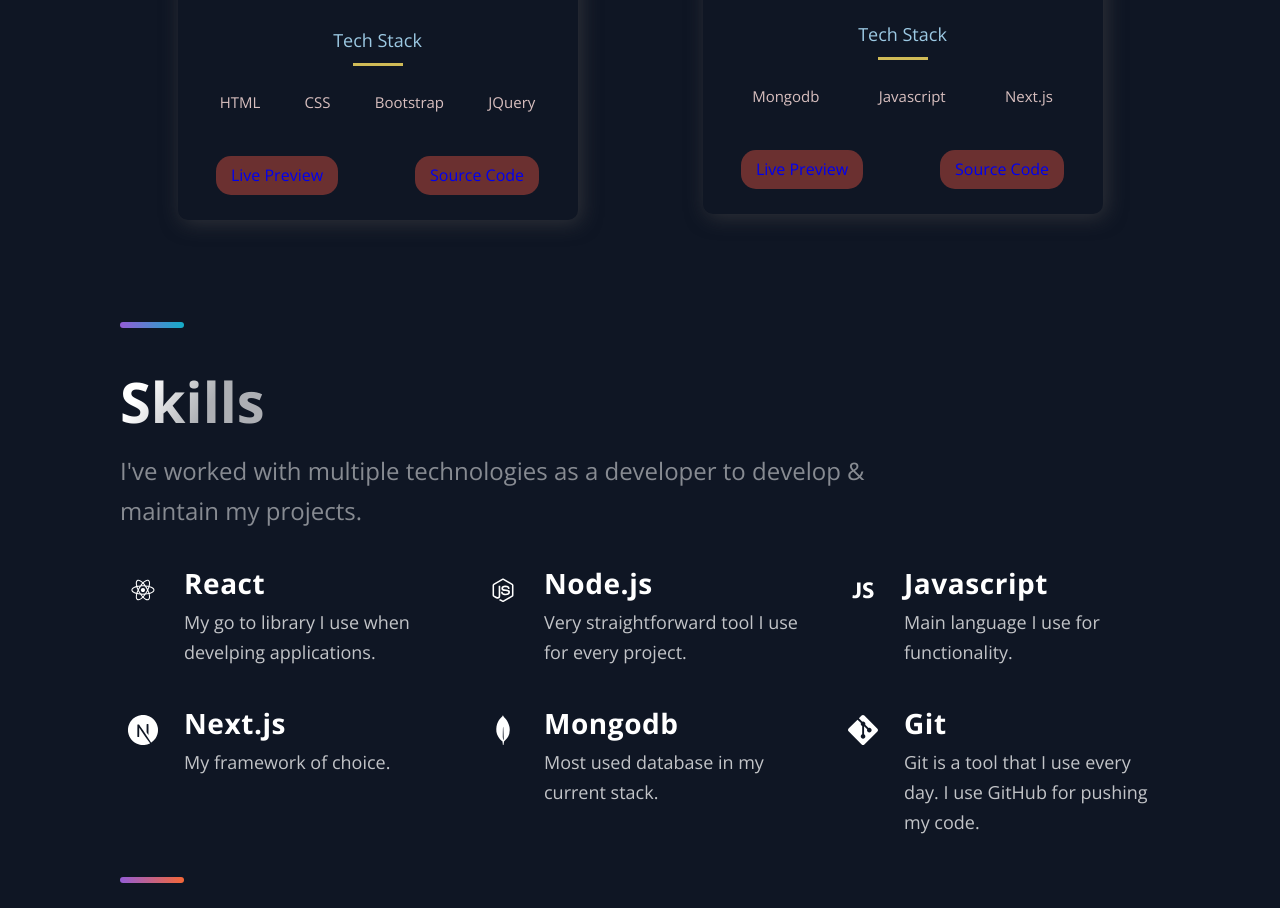
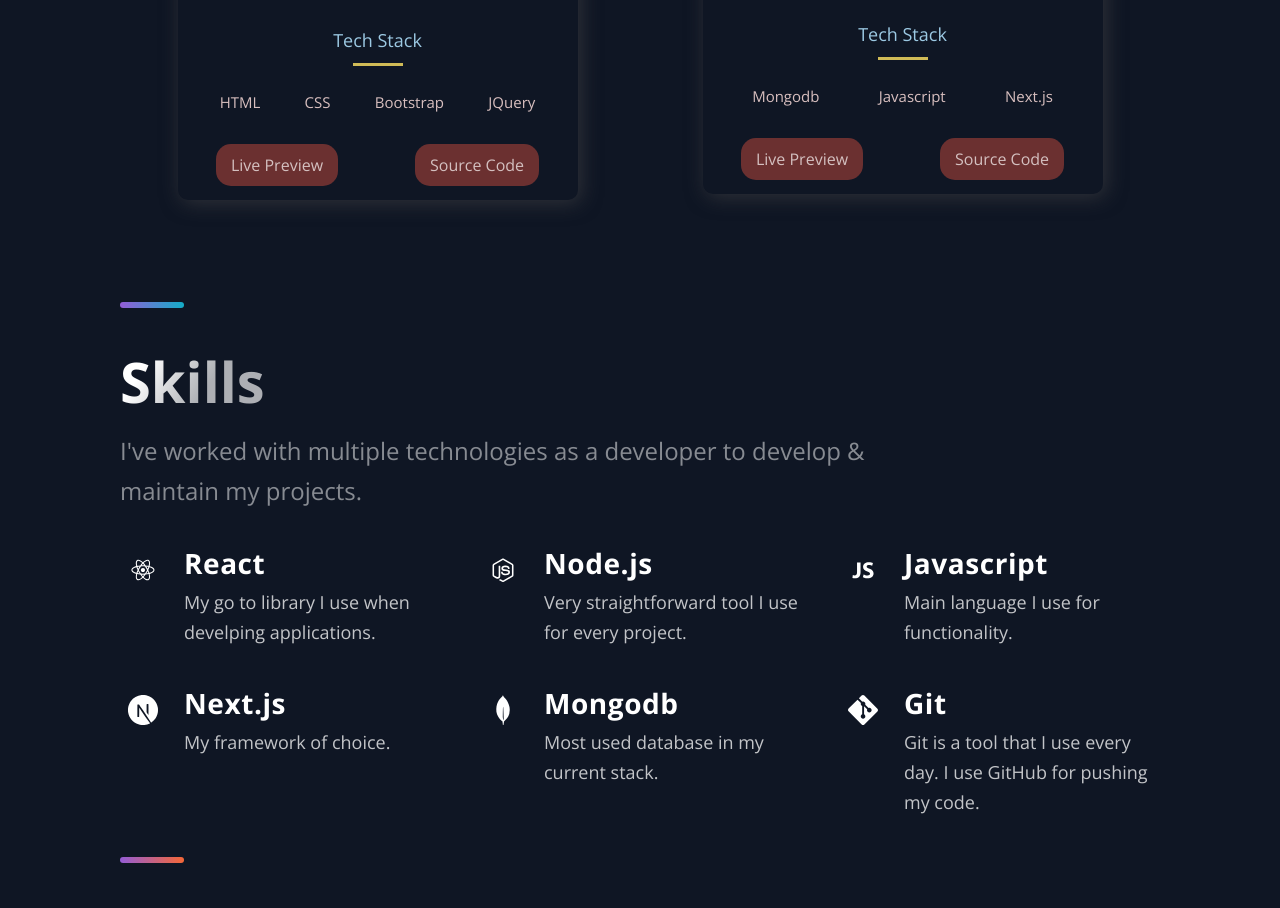
Before and after one commit to DevinVeney/OfficialPortfolio, a Next.js app: page / in a window 1280 px wide. Shown: the part 1260-2168 px from the top of the page. Built offline with nearby package versions, Linux system fonts and the light colour scheme.

Commit message:
button adjustment1

```diff
--- a/src/components/Projects/Projects.js
+++ b/src/components/Projects/Projects.js
@@ -44,18 +44,17 @@
               </TagList>
             </div>
             <UtilityList>
-              <ExternalLinks>
-                {' '}
-                <a href={p.visit} target="_blank">
-                  Live Preview
-                </a>
-              </ExternalLinks>
-              <ExternalLinks>
-                {' '}
-                <a href={p.source} target="_blank">
-                  Source Code
-                </a>
-              </ExternalLinks>
+              <div>
+                <ExternalLinks>
+                  Live Preview <a href={p.visit} target="_blank"></a>
+                </ExternalLinks>
+              </div>
+
+              <div>
+                <ExternalLinks>
+                  Source Code <a href={p.source} target="_blank"></a>
+                </ExternalLinks>
+              </div>
             </UtilityList>
           </BlogCard>
         );
--- a/src/components/Projects/ProjectsStyles.js
+++ b/src/components/Projects/ProjectsStyles.js
@@ -1,11 +1,11 @@
 import styled from 'styled-components';
 
 export const Img = styled.img`
-  width:100%;
-  height:100%;
+  width: 100%;
+  height: 100%;
   object-fit: cover;
   overflow: hidden;
-`
+`;
 
 export const GridContainer = styled.section`
   display: grid;
@@ -21,8 +21,7 @@
     padding: 2rem;
     padding-bottom: 1.5rem;
   }
-
-`
+`;
 export const BlogCard = styled.div`
   border-radius: 10px;
   box-shadow: 3px 3px 20px rgba(80, 78, 78, 0.5);
@@ -40,17 +39,15 @@
   margin-bottom: 0.7em;
   color: #9cc9e3;
   font-size: 1.8rem;
-
 `;
-
 
 export const HeaderThree = styled.h3`
   font-weight: 500;
   letter-spacing: 2px;
   color: #9cc9e3;
-  padding: .5rem 0;
+  padding: 0.5rem 0;
   margin-top: 1rem;
-  font-size: ${(props) => props.title ? '3rem' : '2rem'};
+  font-size: ${(props) => (props.title ? '3rem' : '2rem')};
 `;
 
 export const Hr = styled.hr`
@@ -71,7 +68,6 @@
   line-height: 18px;
 `;
 
-
 export const CardInfo = styled.p`
   width: 100%;
   padding: 0 50px;
@@ -81,11 +77,9 @@
   text-align: center;
   margin-top: 2rem;
   @media ${(props) => props.theme.breakpoints.sm} {
-    padding:.3rem
-
+    padding: 0.3rem;
   }
 `;
-
 
 export const UtilityList = styled.ul`
   list-style-type: none;
@@ -96,15 +90,14 @@
 `;
 
 export const ExternalLinks = styled.a`
-color:#d4c0c0;
+  color: #d4c0c0;
   font-size: 1.6rem;
-padding:1rem 1.5rem;
+  padding: 1rem 1.5rem;
   background: #6b3030;
   border-radius: 15px;
   transition: 0.5s;
-&:hover{
+  &:hover {
     background: #801414;
-
   }
 `;
 
@@ -112,8 +105,8 @@
   display: flex;
   justify-content: space-around;
   padding: 2rem;
-`
+`;
 export const Tag = styled.li`
   color: #d8bfbf;
   font-size: 1.5rem;
-`
+`;
```
Lines whose indentation alone changed are shown as unchanged.
